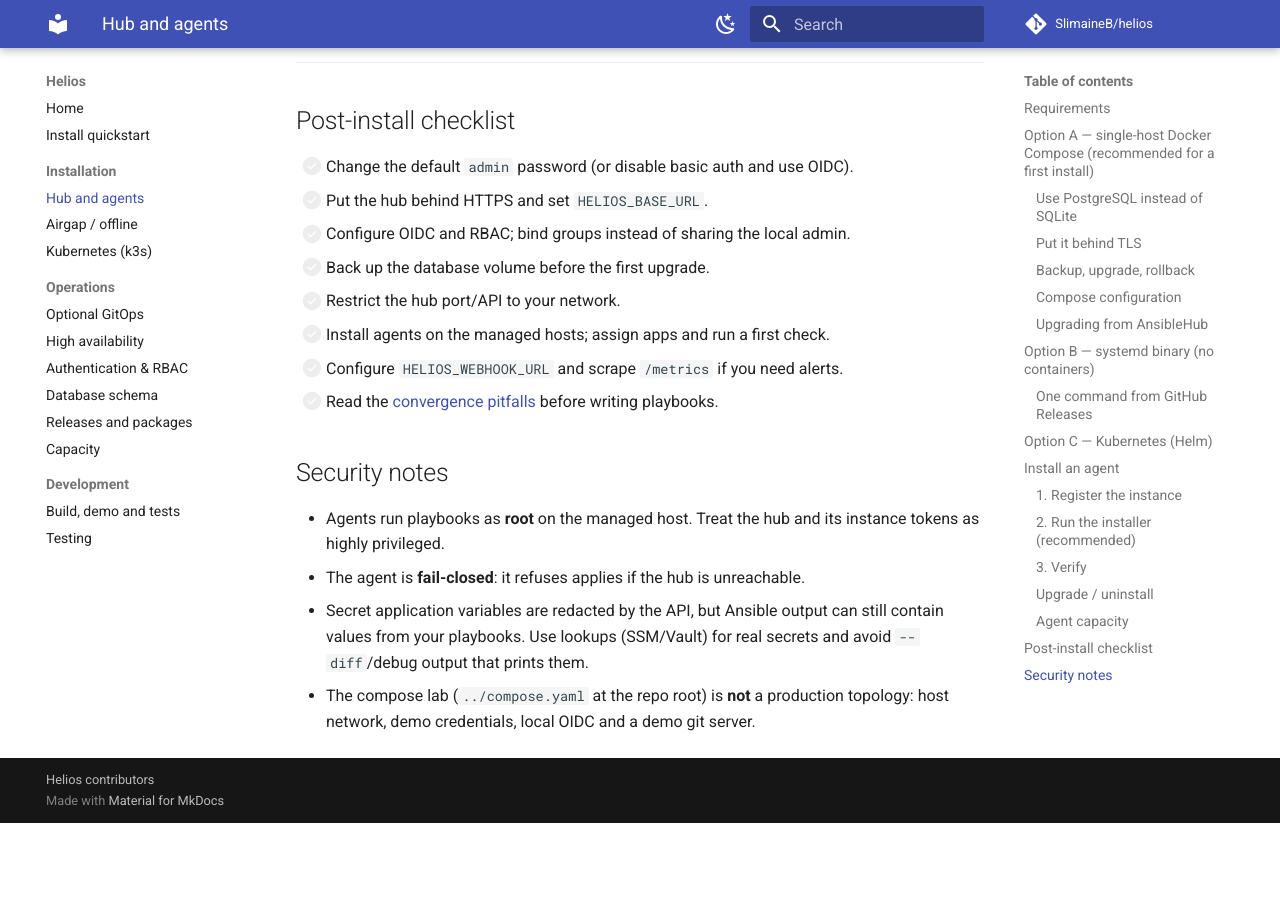
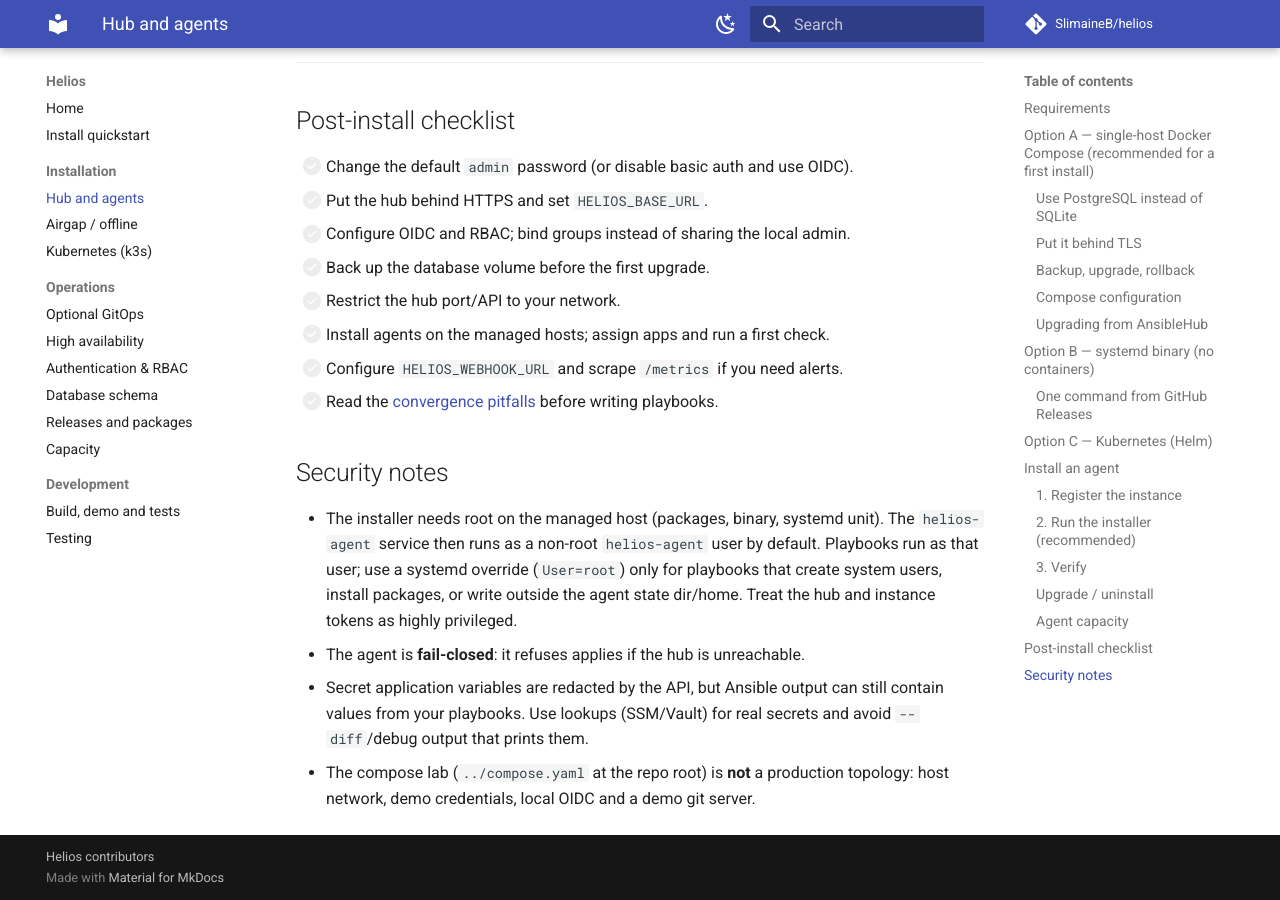
Before and after one commit to SlimaineB/helios, an MkDocs documentation site: the page built from docs/INSTALL.md, in a window 1280 px wide and 900 px high, scrolled down 7966 px. Built offline with MkDocs 1.6.1 and Material for MkDocs 9.7.7, drawn with Linux system fonts in a browser that asks for light colours; comment, search, counter and statistics services are not loaded; before the commit the page ends 8789 px from its top, so only the background shows below that.

Commit message:
Run helios-agent as non-root by default
Installer creates the helios-agent user and chowns the state dir; the
systemd service runs as helios-agent instead of root. Root remains an
opt-in via systemd override for playbooks that create users, install
packages or write outside the agent state dir. Update install/README
accordingly.

```diff
--- a/docs/INSTALL.md
+++ b/docs/INSTALL.md
@@ -384,8 +384,11 @@ mirror and one Ansible process per check.
 
 ## Security notes
 
-- Agents run playbooks as **root** on the managed host. Treat the hub and its
-  instance tokens as highly privileged.
+- The installer needs root on the managed host (packages, binary, systemd unit).
+  The `helios-agent` service then runs as a non-root `helios-agent` user by
+  default. Playbooks run as that user; use a systemd override (`User=root`) only
+  for playbooks that create system users, install packages, or write outside the
+  agent state dir/home. Treat the hub and instance tokens as highly privileged.
 - The agent is **fail-closed**: it refuses applies if the hub is unreachable.
 - Secret application variables are redacted by the API, but Ansible output can
   still contain values from your playbooks. Use lookups (SSM/Vault) for real
```
Also changed, not shown: README.md (+8 -2 lines), 2 other files.
